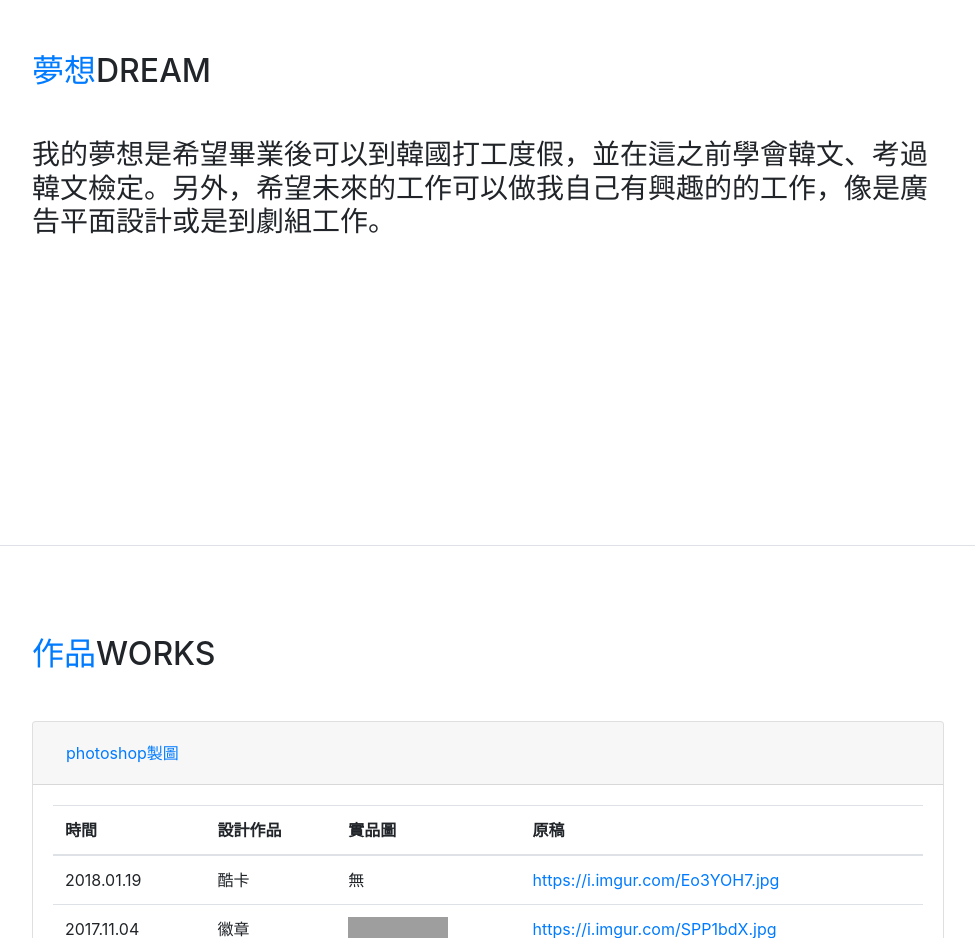
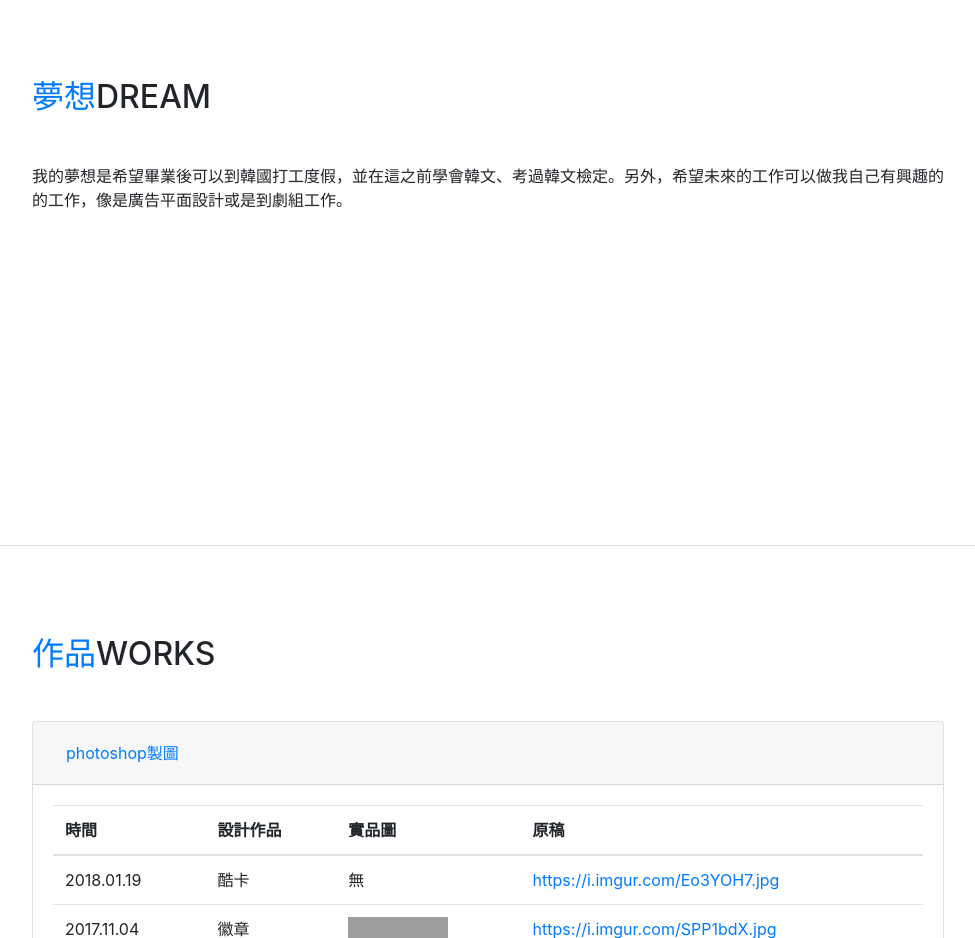
Before and after one commit to chichi-yuan/chichi-yuan.github.io, a website with bundled scripts: page index.html in a window 1280 px wide. Shown: the part 4540-5478 px from the top of the page, without its empty margins (288-1263 px from the left). Built offline with nearby package versions, Linux system fonts and the light colour scheme; grey boxes are pictures that could not be loaded; a web font is replaced by a local one.

Commit message:
Add files via upload

```diff
--- a/index.html
+++ b/index.html
@@ -285,7 +285,6 @@
 	  <section class="resume-section p-3 p-lg-5 d-flex flex-column" id="interests">
         <div class="my-auto">
           <h2 class="mb-5"><span class="text-primary">夢想</span>DREAM</h2>
-		  <h3 class="mb-0">
 		  <p class="mb-0">我的夢想是希望畢業後可以到韓國打工度假，並在這之前學會韓文、考過韓文檢定。另外，希望未來的工作可以做我自己有興趣的的工作，像是廣告平面設計或是到劇組工作。
 		</div>
       </section>
```
